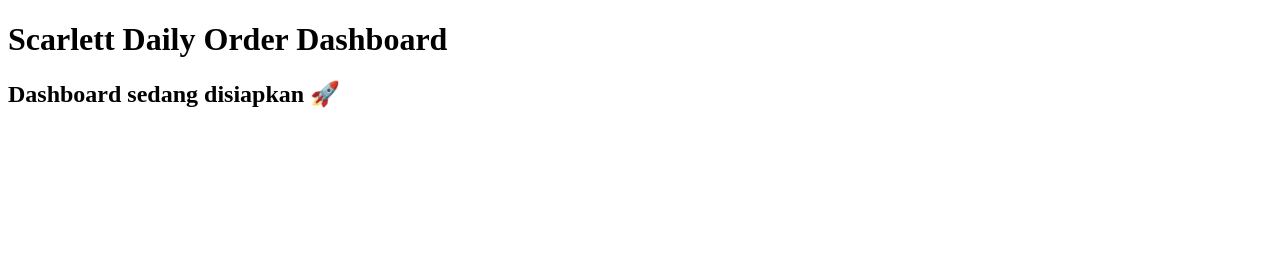
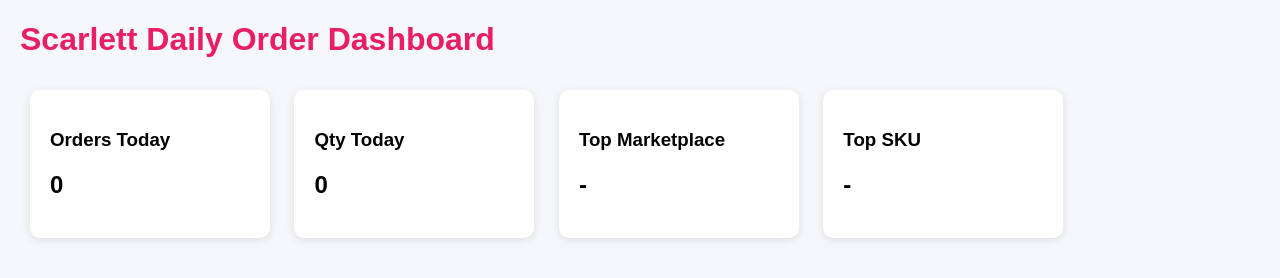
Before and after one commit to Arianfirm/scarlett-daily-order-dashboard-Marketplace, a plain HTML site: page index.html in a window 1280 px wide. Drawn offline with Linux system fonts and the light colour scheme; files that its build step writes are made by us from their sources.

Commit message:
Update index.html

```diff
--- a/index.html
+++ b/index.html
@@ -2,9 +2,33 @@
 <html>
 <head>
     <title>Scarlett Daily Order Dashboard</title>
+    <link rel="stylesheet" href="style.css">
 </head>
 <body>
-    <h1>Scarlett Daily Order Dashboard</h1>
-    <h2>Dashboard sedang disiapkan 🚀</h2>
+
+<h1>Scarlett Daily Order Dashboard</h1>
+
+<div class="card">
+    <h3>Orders Today</h3>
+    <h2 id="orders">0</h2>
+</div>
+
+<div class="card">
+    <h3>Qty Today</h3>
+    <h2 id="qty">0</h2>
+</div>
+
+<div class="card">
+    <h3>Top Marketplace</h3>
+    <h2 id="marketplace">-</h2>
+</div>
+
+<div class="card">
+    <h3>Top SKU</h3>
+    <h2 id="sku">-</h2>
+</div>
+
+<script src="app.js"></script>
+
 </body>
 </html>
```
